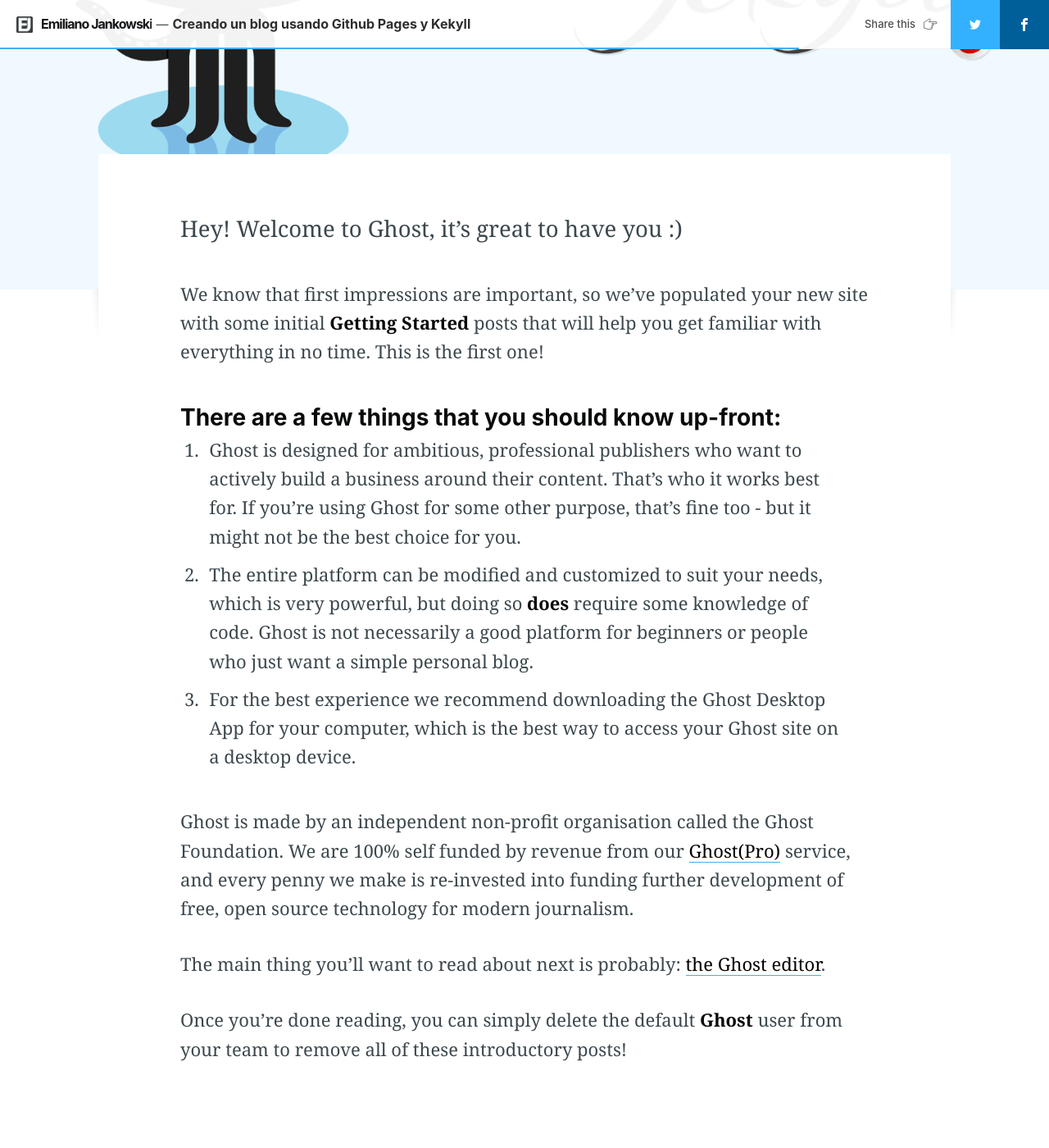
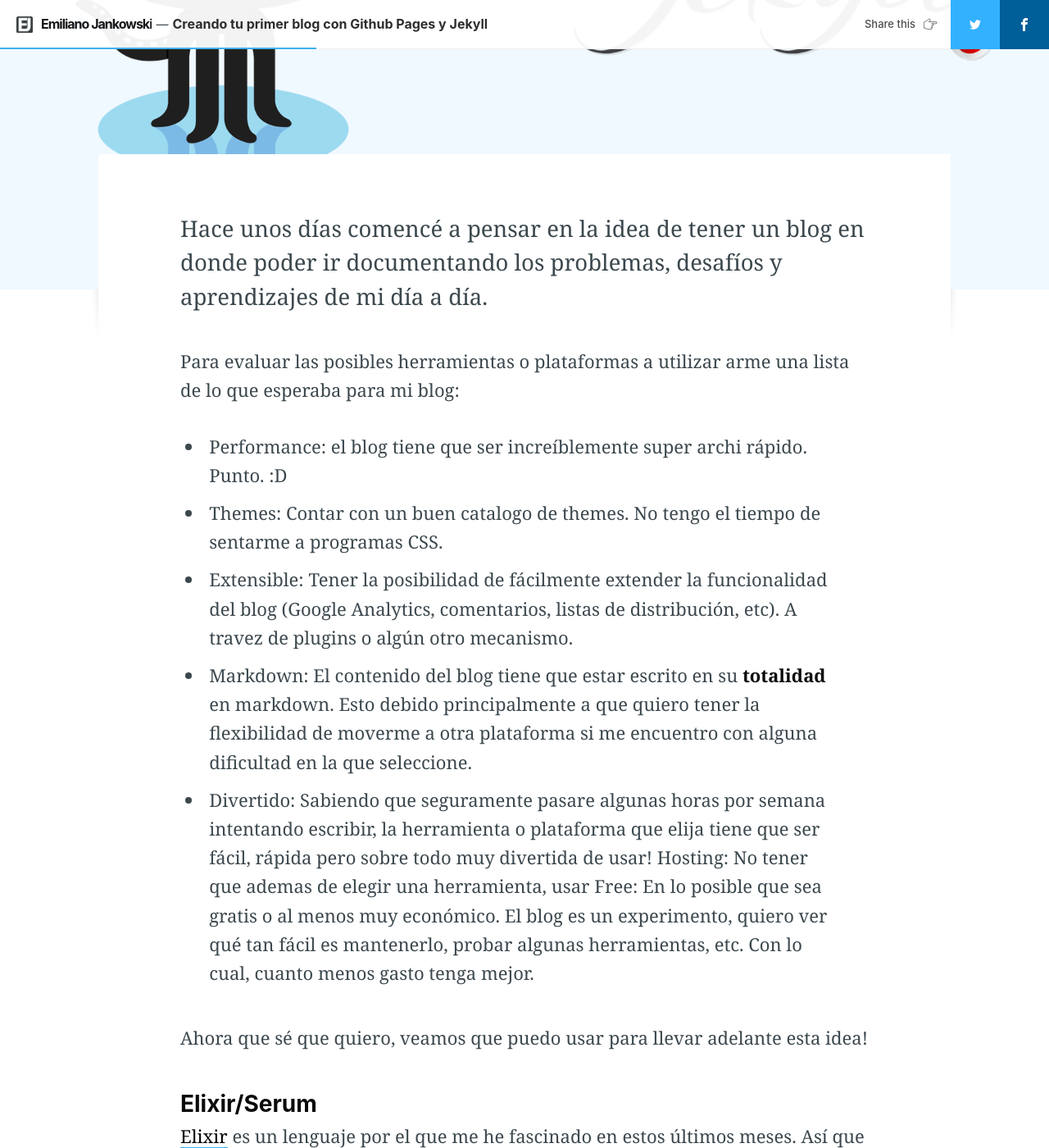
Before and after one commit to mustela/blog, a Jekyll site: the page built from _posts/2020-01-24-creando-un-blog.md, in a window 1280 px wide and 1400 px high, scrolled down 766 px. Shown: the whole window at 82% size. Built offline with Jekyll 4.4.1, drawn with Linux system fonts in a browser that asks for light colours; nearby versions of some CDN libraries; comment, search, counter and statistics services are not loaded; some of the changed text lies outside the part shown.

Commit message:
updating content

```diff
--- a/_posts/2020-01-24-creando-un-blog.md
+++ b/_posts/2020-01-24-creando-un-blog.md
@@ -3,26 +3,47 @@
 current: post
 cover:  assets/images/writting-blog.png
 navigation: True
-title: Creando un blog usando Github Pages y Kekyll
+title: Creando tu primer blog con Github Pages y Jekyll
 date: 2020-01-24 10:00:00
 tags: [Blog]
 class: post-template
 subclass: 'post tag-getting-started'
-author: mustela
 ---
 
-Hey! Welcome to Ghost, it's great to have you :)
 
-We know that first impressions are important, so we've populated your new site with some initial **Getting Started** posts that will help you get familiar with everything in no time. This is the first one!
+Hace unos días comencé a pensar en la idea de tener un blog en donde poder ir documentando los problemas, desafíos y aprendizajes de mi día a día.
 
-### There are a few things that you should know up-front:
-1. Ghost is designed for ambitious, professional publishers who want to actively build a business around their content. That's who it works best for. If you're using Ghost for some other purpose, that's fine too - but it might not be the best choice for you.
-2. The entire platform can be modified and customized to suit your needs, which is very powerful, but doing so **does** require some knowledge of code. Ghost is not necessarily a good platform for beginners or people who just want a simple personal blog.
-3. For the best experience we recommend downloading the Ghost Desktop App for your computer, which is the best way to access your Ghost site on a desktop device.
+Para evaluar las posibles herramientas o plataformas a utilizar arme una lista de lo que esperaba para mi blog:
 
+* Performance: el blog tiene que ser increíblemente super archi rápido. Punto. :D
+* Themes: Contar con un buen catalogo de themes. No tengo el tiempo de sentarme a programas CSS.
+* Extensible: Tener la posibilidad de fácilmente extender la funcionalidad del blog (Google Analytics, comentarios, listas de distribución, etc). A travez de plugins o algún otro mecanismo.
+* Markdown: El contenido del blog tiene que estar escrito en su **totalidad** en markdown. Esto debido principalmente a que quiero tener la flexibilidad de moverme a otra plataforma si me encuentro con alguna dificultad en la que seleccione.
+* Divertido: Sabiendo que seguramente pasare algunas horas por semana intentando escribir, la herramienta o plataforma que elija tiene que ser fácil, rápida pero sobre todo muy divertida de usar!
+Hosting: No tener que ademas de elegir una herramienta, usar
+Free: En lo posible que sea gratis o al menos muy económico. El blog es un experimento, quiero ver qué tan fácil es mantenerlo, probar algunas herramientas, etc. Con lo cual, cuanto menos gasto tenga mejor.
 
-Ghost is made by an independent non-profit organisation called the Ghost Foundation. We are 100% self funded by revenue from our [Ghost(Pro)](https://ghost.org/pricing) service, and every penny we make is re-invested into funding further development of free, open source technology for modern journalism.
+Ahora que sé que quiero, veamos que puedo usar para llevar adelante esta idea!
 
-The main thing you'll want to read about next is probably: [the Ghost editor](https://demo.ghost.io/the-editor/).
+#### Elixir/Serum
 
-Once you're done reading, you can simply delete the default **Ghost** user from your team to remove all of these introductory posts!
+[Elixir](https://elixir-lang.org/) es un lenguaje por el que me he fascinado en estos últimos meses. Así que la primer opción fue buscar si ya había alguna solución que cumpliera con mis condiciones/necesidades.
+[Encontré algunas por aquí](https://elixirforum.com/t/elixir-blogging-software/8918) y algunas mas [aquí](https://github.com/h4cc/awesome-elixir#static-page-generation), pero lamentablemente muchas de ellas, hace ya mucho tiempo que se encuentran sin actividad. [Serum](https://github.com/Dalgona/Serum) es la única que se mantiene en pie, con lo que me decidí a probarla y en un par de minutos ya lo tenia corriendo.
+
+De entraba sabia que usar algo como [Serum](https://github.com/Dalgona/Serum), me iba a obligar también a pensar en donde iba a hospedar el blog, y esa era una de las cosas que no tenia intensiones de hacer, pero mi amor por Elixir me llevo a probarlo igual.
+
+En cuanto a características, mal que mal reúne todo lo que buscaba, performance, markdown, extensibilidad, cierta madurez, pero el catálogo de themes es muy reducido, al igual que el de plugins. Y el punto de tener que buscar también un hosting que me permitiera publicarla hizo que rechazara esta opción.  Al menos por ahora :)
+
+#### Golang/HUGO
+
+La otra herramienta que evalúe, fue [Hugo](https://gohugo.io/), honestamente reúne todo lo que buscaba, excepto la parte divertida. Sí, lo sé, con este comentario, estoy cavando mi propia tumba. Hoy en día, [Go](https://golang.org/) es **EL** lenguaje, de moda, todos (o la gran mayoría) quiere usarlo y hablan maravillas de él (y no lo dudo). A mí, personalmente, hay un tema de “piel" que hace que no me decida por usarlo (ya escribiré mas acerca de Go porque en algún otro post). Así que HUGO descartado.
+
+#### Github pages/Jekyll
+
+Hace tiempo que venia con ganas de poder usar [GitHub pages](https://pages.github.com/) para algo. Uso Github en mi dia a dia, en el trabajo y proyectos personales, pero por una cosa o la otra no había podido usar nunca Github Pages.
+
+Luego de leer la [documentación](https://help.github.com/en/github/working-with-github-pages), investigar un poco, ver como funcionaba, lo fácil que esta conectado con los repositorios, el hecho de que no tenga que manejar deploys, sea gratis (solo para repositorios públicos), estable, extensible gracias a [Jekyll](https://jekyllrb.com/), un catalogo de themes enorme, plugins a mas no poder, y sobre todo divertido! Todo esto hizo de esta opción la mejor de todas. Así que aquí estamos, con mi primer post en el blog corriendo sobre Github Pages.
+
+Ahora a pensar en el siguiente post :)
+
+Cya!
```
